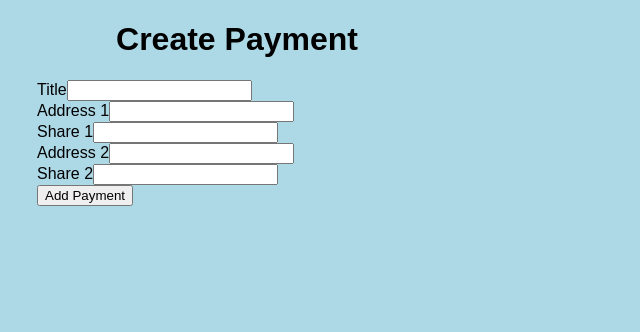
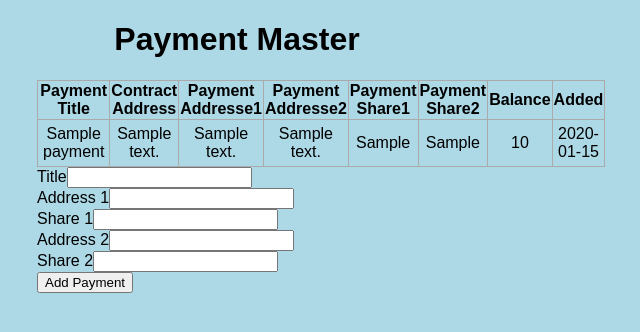
Before and after one commit to bevis-lin/nft-marketplace-admin, a Flask app: template templates/payment.html in a window 1280 px wide. Shown: the top 332 px of the page, without its empty margins (403-1043 px from the left). Run offline with Flask 2, Linux system fonts and the light colour scheme; the template is opened without the code that fills it: most values are stand-ins (such as "Sample title", 1, 10 or a date in 2020).

Commit message:
list , create payment and show balance of payment

```diff
--- a/app.py
+++ b/app.py
@@ -10,7 +10,9 @@ import json
 import logging
 
 app = Flask(__name__)
-app.config['SQLALCHEMY_DATABASE_URI'] = 'sqlite:///test.db'
+#app.config['SQLALCHEMY_DATABASE_URI'] = 'sqlite:///test.db'
+#mysql+mysqlconnector://<user>:<password>@<host>[:<port>]/<dbname>
+app.config['SQLALCHEMY_DATABASE_URI'] = 'mysql+mysqlconnector://root:saxovts@localhost:3306/emperor'
 db = SQLAlchemy(app)
 
 class Todo(db.Model):
@@ -23,6 +25,7 @@ class Todo(db.Model):
 
 class Payment(db.Model):
   id = db.Column(db.Integer, primary_key=True)
+  title = db.Column(db.String(100), nullable=False)
   contract_address = db.Column(db.String(100), nullable=True)
   payment_address1 = db.Column(db.String(100), nullable=False)
   payment_address2 = db.Column(db.String(100), nullable=True)
@@ -135,12 +138,20 @@ def payment():
       db.session.add(new_payment)
       db.session.commit()
       return redirect('/payment')
-    except:
+    except Exception as e:
+      app.logger.info(e)
       return 'There was in issue adding your payment'
-    return contractAddress
   else:
     payments = Payment.query.order_by(Payment.date_created).all()
-    return render_template('payment.html', payments = payments)
+    wrappedPayments = []
+    for payment in payments:
+      balanceTemp = web3Interact.getBalanceOfAddress(payment.contract_address)
+      wrappedPayment = {}
+      wrappedPayment['payment'] = payment
+      wrappedPayment['balance'] = balanceTemp
+      wrappedPayments.append(wrappedPayment)
+
+    return render_template('payment.html', wrappedPayments = wrappedPayments)
 
 
 if __name__== "__main__":
--- a/templates/payment.html
+++ b/templates/payment.html
@@ -6,8 +6,35 @@
 
 {% block body %}
 <div class="content">
-  <h1 style="text-align: center">Create Payment</h1>
-
+  <h1 style="text-align: center">Payment Master</h1>
+ {% if wrappedPayments|length < 1 %}
+ <h4 style="text-align: center">There are no payments. Create one below</h4>
+ {% else %}
+<table>
+  <tr>
+    <th>Payment Title</th>
+    <th>Contract Address</th>
+    <th>Payment Addresse1</th>
+    <th>Payment Addresse2</th>
+    <th>Payment Share1</th>
+    <th>Payment Share2</th>
+    <th>Balance</th>
+    <th>Added</th>
+  </tr>
+  {% for wpayment in wrappedPayments %}
+  <tr>
+    <td>{{ wpayment.payment.title }}</td>
+    <td>{{ wpayment.payment.contract_address }}</td>
+    <td>{{ wpayment.payment.payment_address1 }}</td>
+    <td>{{ wpayment.payment.payment_address2 }}</td>
+    <td>{{ wpayment.payment.share1 }}</td>
+    <td>{{ wpayment.payment.share2 }}</td>
+    <td>{{ wpayment.balance }}</td>
+    <td>{{ wpayment.payment.date_created.date() }}</td>
+  </tr>
+  {% endfor %}
+</table>
+{% endif %}
   <form action="/payment" method="POST">
     <label for="title">Title</label><input type="text" name="title" id="title"><br>
     <label for="address1">Address 1</label><input type="text" name="address1" id="address1"><br>
```
Also changed, not shown: helper/interact.py (+10 -0 lines).
